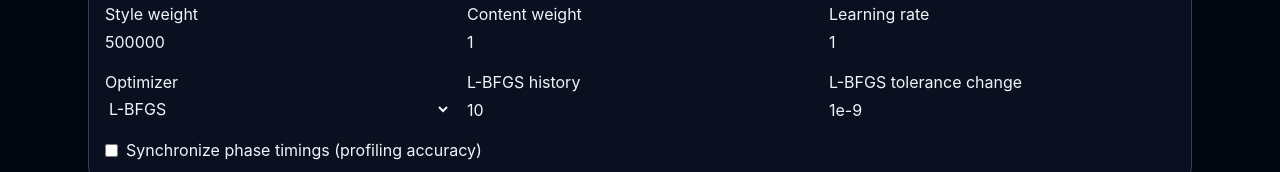
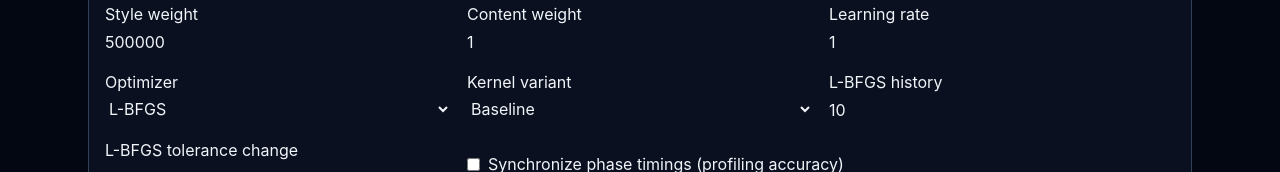
Before and after one commit to zioul123/web-style-transfer, a React (Vite) app: page / in a window 1280 px wide. Shown: the part 429-601 px from the top of the page. Built offline with nearby package versions, Linux system fonts and the light colour scheme.

Commit message:
Add App kernel variant selector for style-transfer runs

```diff
--- a/src/App.tsx
+++ b/src/App.tsx
@@ -3,6 +3,7 @@ import type { ReactElement } from "react";
 import { TextureLoader } from "three";
 import { useStyleTransferController } from "./features/style-transfer/hooks/useStyleTransferController";
 import type {
+  KernelVariantMode,
   OptimizerMode,
   ResolutionPreset,
 } from "./features/style-transfer/types/controller";
@@ -16,8 +17,16 @@ const resolutionOptions: readonly ResolutionPreset[] = [
   "256x384",
 ];
 const optimizerOptions: readonly OptimizerMode[] = ["sgd", "adam", "lbfgs"];
+const kernelVariantOptions: readonly KernelVariantMode[] = [
+  "baseline",
+  "cached-pipelines",
+  "cached-persistent-weights",
+  "cached-persistent-weights-step-pool",
+];
 const isOptimizerMode = (value: string): value is OptimizerMode =>
   optimizerOptions.includes(value as OptimizerMode);
+const isKernelVariantMode = (value: string): value is KernelVariantMode =>
+  kernelVariantOptions.includes(value as KernelVariantMode);
 const isVggPackName = (value: string): value is VggPackName =>
   VGG_PACK_OPTIONS.some((option) => option.name === value);
 
@@ -210,6 +219,27 @@ function App() {
             <option value="lbfgs">L-BFGS</option>
           </select>
         </label>
+        <label className="flex flex-col gap-1">
+          Kernel variant
+          <select
+            value={controls.kernelVariant}
+            onChange={(event) => {
+              const nextVariant = event.target.value;
+              if (isKernelVariantMode(nextVariant)) {
+                controls.setKernelVariant(nextVariant);
+              }
+            }}
+          >
+            <option value="baseline">Baseline</option>
+            <option value="cached-pipelines">Cached pipelines</option>
+            <option value="cached-persistent-weights">
+              Cached + persistent weights
+            </option>
+            <option value="cached-persistent-weights-step-pool">
+              Cached + persistent weights + step pool
+            </option>
+          </select>
+        </label>
         {controls.optimizer === "adam" ? (
           <>
             <label className="flex flex-col gap-1">
@@ -337,6 +367,7 @@ function App() {
         ) : (
           <div className="mt-3 grid gap-2 text-sm md:grid-cols-2">
             <p>Chunk steps: {status.runStats.steps}</p>
+            <p>Kernel variant: {controls.kernelVariant}</p>
             <p>Total: {status.runStats.elapsedMs.toFixed(1)} ms</p>
             <p>Avg step: {status.runStats.avgStepMs.toFixed(1)} ms</p>
             <p>Forward: {status.runStats.forwardMs.toFixed(1)} ms</p>
--- a/src/features/style-transfer/hooks/useStyleTransferController.ts
+++ b/src/features/style-transfer/hooks/useStyleTransferController.ts
@@ -9,6 +9,7 @@ import {
 import type {
   FullWeights,
   ImageResolution,
+  KernelVariantMode,
   ResolutionPreset,
   UseStyleTransferControllerResult,
 } from "../types/controller";
@@ -147,6 +148,23 @@ const getInitialPackPreference = (): VggPackName => {
   return DEFAULT_VGG_PACK;
 };
 
+const KERNEL_VARIANT_TO_FLAGS: Record<
+  KernelVariantMode,
+  import("../../../types").WorkerKernelOptimizationFlags | undefined
+> = {
+  baseline: undefined,
+  "cached-pipelines": { useCachedPipelines: true },
+  "cached-persistent-weights": {
+    useCachedPipelines: true,
+    usePersistentWeightBuffers: true,
+  },
+  "cached-persistent-weights-step-pool": {
+    useCachedPipelines: true,
+    usePersistentWeightBuffers: true,
+    useStepBufferPool: true,
+  },
+};
+
 export const useStyleTransferController =
   (): UseStyleTransferControllerResult => {
     const [workerStatus, setWorkerStatus] =
@@ -174,6 +192,8 @@ export const useStyleTransferController =
     const [lbfgsEpsilon, setLbfgsEpsilon] = useState<number>(1e-9);
     const [synchronizePhaseTimings, setSynchronizePhaseTimings] =
       useState<boolean>(false);
+    const [kernelVariant, setKernelVariant] =
+      useState<KernelVariantMode>("baseline");
     const [iterations, setIterations] = useState<number>(0);
     const [isRunning, setIsRunning] = useState<boolean>(false);
     const [lastLoss, setLastLoss] = useState<number | null>(null);
@@ -383,6 +403,7 @@ export const useStyleTransferController =
         steps: stepsPerChunk,
         lossReadbackInterval: stepsPerChunk,
         synchronizePhaseTimings,
+        kernelFlags: KERNEL_VARIANT_TO_FLAGS[kernelVariant],
       } satisfies WorkerRequest);
     }, [
       adamBeta1,
@@ -404,6 +425,7 @@ export const useStyleTransferController =
       styleTensor,
       styleWeight,
       synchronizePhaseTimings,
+      kernelVariant,
       weights,
     ]);
 
@@ -574,6 +596,14 @@ export const useStyleTransferController =
             synchronizePhaseTimings,
             setSynchronizePhaseTimings,
           ),
+        kernelVariant,
+        setKernelVariant: (update) =>
+          updateOptimizerConfigWhenPaused(
+            update,
+            kernelVariant,
+            setKernelVariant,
+          ),
+        kernelFlags: KERNEL_VARIANT_TO_FLAGS[kernelVariant],
         resetOptimizerState,
         resetOutputImage,
         clearModelCache,
--- a/src/features/style-transfer/types/controller.ts
+++ b/src/features/style-transfer/types/controller.ts
@@ -1,4 +1,5 @@
 import type { Dispatch, SetStateAction } from "react";
+import type { WorkerKernelOptimizationFlags } from "../../../types/worker-protocol/pipelines";
 import type { WorkerRunStats } from "../../../types/worker-protocol/pipelines";
 import type { VggPackName } from "../modelPacks";
 
@@ -13,6 +14,11 @@ export type ImageResolution = {
   readonly height: number;
 };
 export type OptimizerMode = "sgd" | "adam" | "lbfgs";
+export type KernelVariantMode =
+  | "baseline"
+  | "cached-pipelines"
+  | "cached-persistent-weights"
+  | "cached-persistent-weights-step-pool";
 export type FullWeights = Record<
   string,
   number[] | [number, number, number, number]
@@ -47,6 +53,9 @@ export interface StyleTransferControls {
   setLbfgsEpsilon: Dispatch<SetStateAction<number>>;
   synchronizePhaseTimings: boolean;
   setSynchronizePhaseTimings: Dispatch<SetStateAction<boolean>>;
+  kernelVariant: KernelVariantMode;
+  setKernelVariant: Dispatch<SetStateAction<KernelVariantMode>>;
+  kernelFlags: WorkerKernelOptimizationFlags | undefined;
   resetOptimizerState: () => void;
   resetOutputImage: () => void;
   clearModelCache: () => Promise<void>;
```
